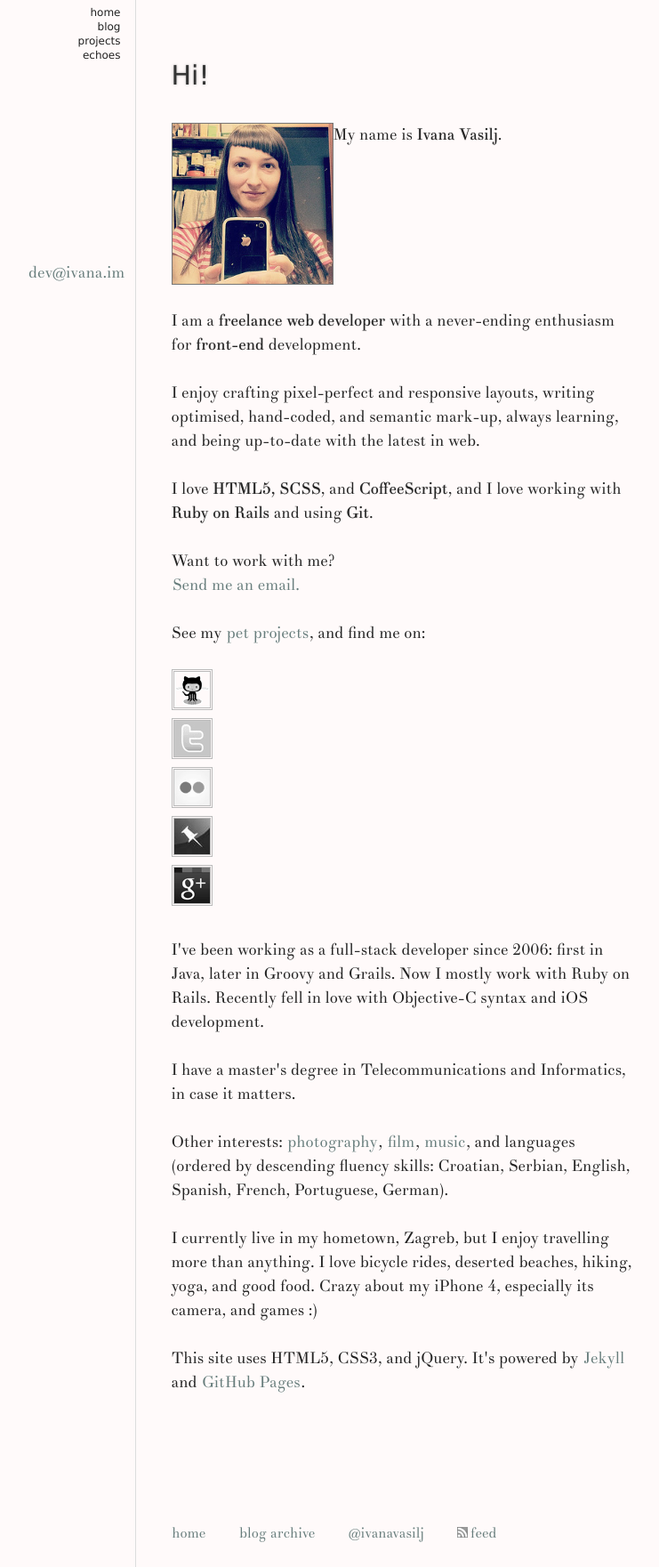
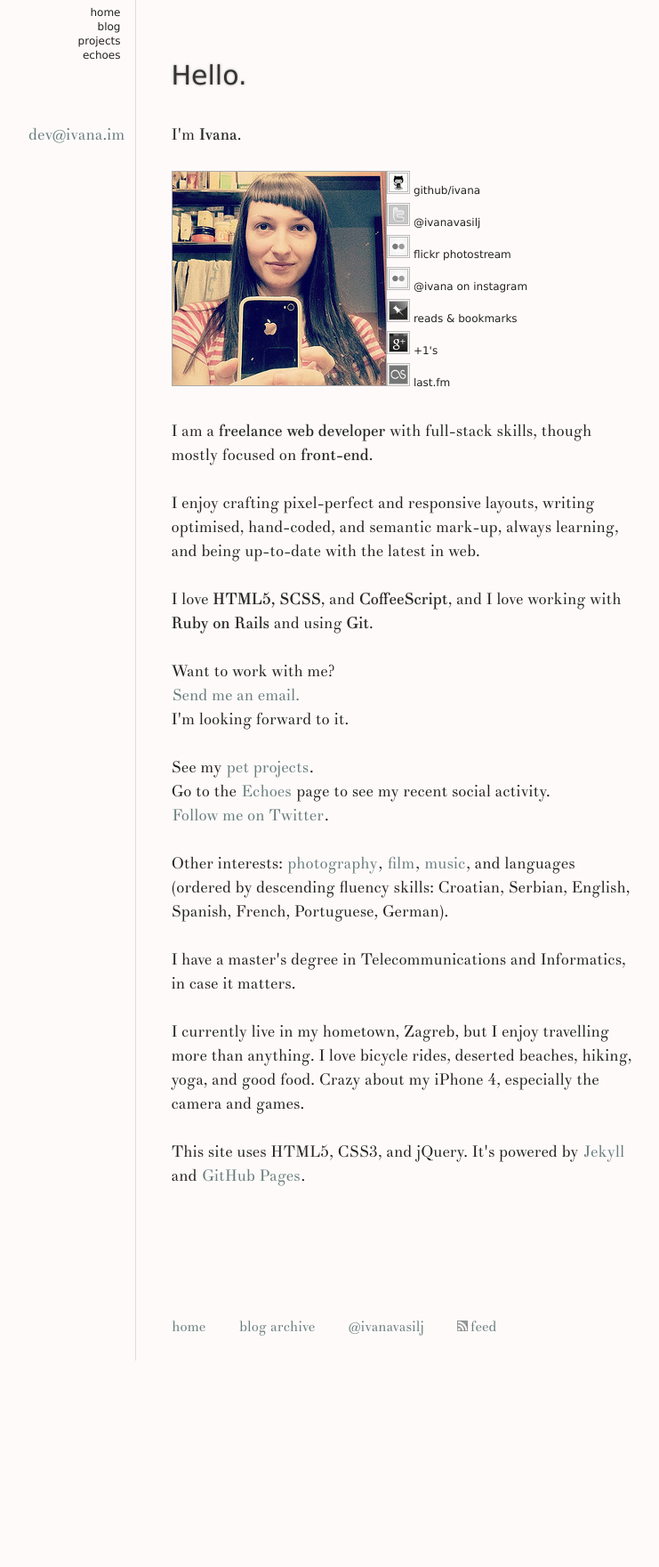
Before and after one commit to ivana/ivana.github.com, a Jekyll site: the page built from index.html, in a window 1280 px wide. Shown: the whole page at 89% size, without its empty margins (209-950 px from the left). Built offline with Jekyll 4.4.1, drawn with Linux system fonts in a browser that asks for light colours; Markdown is read by kramdown in place of the engine named in the settings; after the commit the page ends 1529 px from its top, so only the background shows below that.

Commit message:
modify home page: content, social links right from my photo

```diff
--- a/css/style.css
+++ b/css/style.css
@@ -85,18 +85,18 @@ nav ul li:before { content:'= ' }
 
 /* about */
 .vcard .n, .vcard strong { text-shadow:0px 0px 1px #777 }
+.vcard .family-name { display:none }
 .vcard strong { font-weight:normal; }
 .vcard a.email {
   display: block; width:110px; padding: 0 5px;
   position: relative; right: 9.2em; bottom: 1.5em; margin-bottom: -1.5em;
 }
-.vcard .photo { float:left; border:1px solid #777; width:180px; }
+.vcard .photo { float:left; border:1px solid #aaa; /*width:180px;*/ }
 .vcard ol { margin:1.5em 0; padding-left:0; list-style-type:none }
-.vcard ol a { font-size:14px; color:inherit; text-transform:lowercase }
-/*  .vcard ol li { display:inline; padding-left:10px }*/
-/*  .vcard ol li:first-child { padding-left:0 }*/
-  .vcard ol img { border:3px double #BBB; width:40px }
-  .vcard ol a:hover { position:relative; bottom:2px; left:1px; background:none }
+.vcard li { padding:0 }
+.vcard li a { font-size:12px; color:inherit; text-transform:lowercase }
+/*.vcard li a:hover { position:relative; bottom:2px; left:1px; background:none }*/
+.vcard li img { border:3px double #BBB; width:20px }
 
 /* projects */
 #projects article { margin-bottom:30px; }
@@ -106,7 +106,6 @@ nav ul li:before { content:'= ' }
 #projects img { border:1px solid #ddd }
 #listas img { float:right; margin:.4em 0 1em 1.5em; }
 #listas p { text-align:justify }
-/*#movi img { float:left; margin:.4em 1.5em 0 0; }*/
 
 /* archive */
 #archive ol { line-height:1.75em; margin-top:-0.3em }
--- a/index.html
+++ b/index.html
@@ -5,63 +5,74 @@ desc: about and contact info
 ---
 
 <article class="vcard">
-  <h1>Hi!</h1>
+  <h1>Hello.</h1>
+
+  <p>I'm
+    <span class="fn n" lang="hr"><span class="given-name">Ivana</span><span class="family-name"> Vasilj</span></span>.
+    <a class="email" href="mailto:dev@ivana.im">dev@ivana.im</a></p>
 
   <img src="/img/feb.jpg" alt="Photo of Ivana Vasilj" class="photo" />
-  <p>
-    My name is
-    <span class="fn n" lang="hr"><span class="given-name">Ivana</span> <span class="family-name">Vasilj</span></span>.
-    <a class="email" href="mailto:dev@ivana.im">dev@ivana.im</a>
-  </p>
 
-  <p>I am a <strong class="title">freelance web developer</strong> with a never-ending enthusiasm for <strong>front-end</strong> development.</p>
+  <ol>
+    <li>
+      <a href="http://github.com/ivana" rel="me">
+        <img src="/img/icons/github.png" alt="github">
+        GitHub/ivana
+      </a></li>
+    <li>
+      <a href="http://twitter.com/ivanavasilj" rel="me">
+        <img src="/img/icons/twitter.png" alt="twitter">
+        @ivanavasilj
+      </a></li>
+    <li>
+      <a href="http://www.flickr.com/photos/ivanavasilj/" rel="me">
+        <img src="/img/icons/flickr.png" alt="flickr">
+        Flickr photostream
+      </a></li>
+    <li>
+      <a href="http://instagram.heroku.com/users/ivana" rel="me">
+        <img src="/img/icons/flickr.png" alt="instagram">
+        @ivana on Instagram
+      </a></li>
+    <li>
+      <a href="http://pinboard.in/u:iv" rel="me">
+        <img src="/img/icons/pinboard.png" alt="pinboard">
+        Reads &amp; bookmarks
+      </a></li>
+    <li>
+      <a href="https://plus.google.com/102233244133643799194/plusones" rel="me">
+        <img src="/img/icons/gplus.png" alt="google plus">
+        +1's
+      </a></li>
+    <li>
+      <a href="http://www.last.fm/user/erin4" rel="me">
+        <img src="/img/icons/lastfm.png" alt="last.fm icon">
+        last.fm
+      </a></li>
+  </ol>
+
+  <p>I am a <strong class="title">freelance web developer</strong> with full-stack skills, though mostly focused on <strong>front-end</strong>.</p>
   <p>I enjoy crafting pixel-perfect and responsive layouts, writing optimised, hand-coded, and semantic mark-up, always learning, and being up-to-date with the latest in web.</p>
   <p>I love <strong>HTML5, SCSS</strong>, and <strong>CoffeeScript</strong>, and I love working with <strong>Ruby on Rails</strong> and using <strong>Git</strong>.</p>
 
-  <p>Want to work with me?<br><a href="mailto:dev@ivana.im">Send me an email.</a></p>
-  <p>See my <a href="/projects">pet projects</a>, and find me on:</p>
-  <ol>
-    <li>
-      <a href="http://github.com/ivana" title="GitHub" rel="me">
-        <img src="/img/icons/github.png" alt="github" />
-      </a></li>
-    <li>
-      <a href="http://twitter.com/ivanavasilj" title="Twitter" rel="me">
-        <img src="/img/icons/twitter.png" alt="Twitter" />
-      </a></li>
-    <li>
-      <a href="http://www.flickr.com/photos/ivanavasilj/" title="Flickr" rel="me">
-        <img src="/img/icons/flickr.png" alt="Flickr" />
-      </a></li>
-    <li>
-      <a href="http://pinboard.in/u:iv" title="Pinboard" rel="me">
-        <img src="/img/icons/pinboard.png" alt="pinboard" />
-      </a></li>
-    <li>
-      <a href="http://plus.google.com/102233244133643799194/about" title="Google Plus" rel="me">
-        <img src="/img/icons/gplus.png" alt="gplus" />
-      </a></li>
-  </ol>
+  <p>Want to work with me?<br>
+    <a href="mailto:dev@ivana.im">Send me an email.</a><br>
+    I'm looking forward to it.</p>
   <p>
-    I've been working as a full-stack developer since 2006: first in Java, later in Groovy and Grails.
-    Now I mostly work with Ruby on Rails.
-    Recently fell in love with Objective-C syntax and iOS development.
-  </p>
+    See my <a href="/projects">pet projects</a>.<br>
+    Go to the <a href="/echoes">Echoes</a> page to see my recent social activity.<br>
+    <a href="http://twitter.com/ivanavasilj">Follow me on Twitter</a>.</p>
+
+  <p>Other interests: <a href="http://www.flickr.com/photos/ivanavasilj/" rel="me">photography</a>,
+    <a href="http://movi.im/ivana" rel="me">film</a>, <a href="http://www.last.fm/user/erin4" rel="me">music</a>, and languages
+    (ordered by descending fluency skills: Croatian, Serbian, English, Spanish, French, Portuguese, German).</p>
+
   <p>I have a master's degree in Telecommunications and Informatics, in case it matters.</p>
-  <p>
-    Other interests: <a href="http://www.flickr.com/photos/ivanavasilj/" rel="me">photography</a>,
-    <a href="http://movi.im/ivana" rel="me">film</a>, <a href="http://www.last.fm/user/erin4" rel="me">music</a>, and languages
-    (ordered by descending fluency skills: Croatian, Serbian, English, Spanish, French, Portuguese, German).
-  </p>
-  <p>
-    I currently live in my hometown, <span class="adr"><span class="locality">Zagreb</span></span>,
-	but I enjoy travelling more than anything.
+
+  <p>I currently live in my hometown, <span class="adr"><span class="locality">Zagreb</span></span>, but I enjoy travelling more than anything.
     I love bicycle rides, deserted beaches, hiking, yoga, and good food.
-    Crazy about my iPhone 4, especially its camera, and games :)
-  </p>
-  <p>
-    This site uses HTML5, CSS3, and jQuery.
-    It's powered by <a href="http://wiki.github.com/mojombo/jekyll/">Jekyll</a> and <a href="http://pages.github.com/">GitHub Pages</a>.
-  </p>
+    Crazy about my iPhone 4, especially the camera and games.</p>
 
+  <p>This site uses HTML5, CSS3, and jQuery.
+    It's powered by <a href="http://wiki.github.com/mojombo/jekyll/">Jekyll</a> and <a href="http://pages.github.com/">GitHub Pages</a>.</p>
 </article>
```
